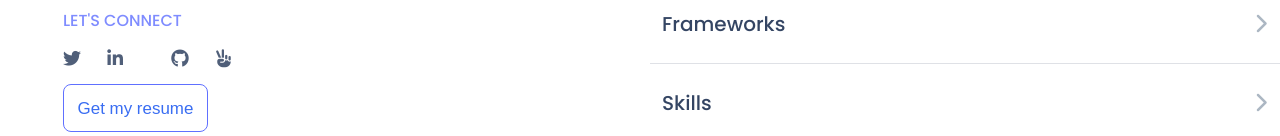
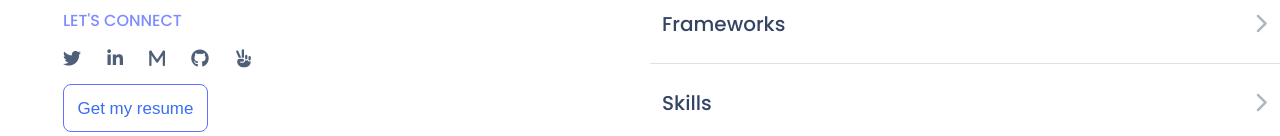
Before and after one commit to Kareem24/portfolio-page, a plain HTML site: page index.html in a window 1280 px wide. Shown: the part 4484-4620 px from the top of the page. Drawn offline with Linux system fonts and the light colour scheme.

Commit message:
initial commit

```diff
--- a/index.html
+++ b/index.html
@@ -219,8 +219,7 @@
               ><i class="fa-brands fa-linkedin-in"></i
             ></a>
             <a href="#" class="link" aria-label="send me message on my mail"
-              ><i class="bx bxl-gmail"></i
-            ></a>
+              ><i class="fa-solid fa-m"></i></a>
             <a href="https://github.com/Kareem24" class="link" aria-label="go to my github profile"
               ><i class="fa-brands fa-github"></i
             ></a>
```
